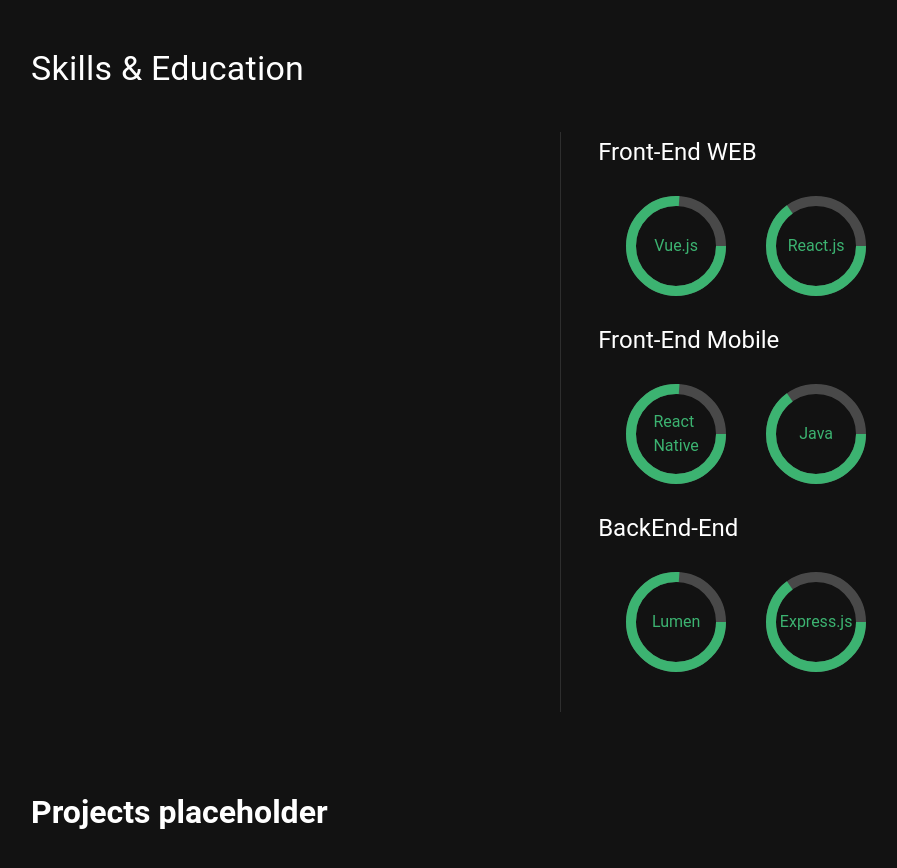
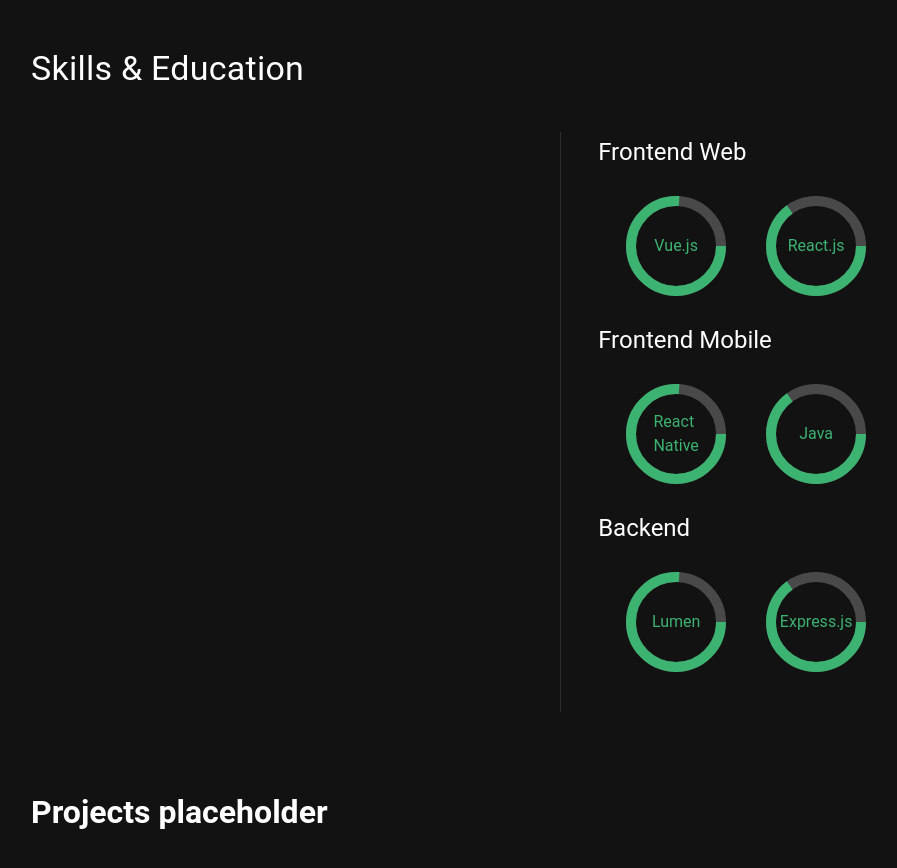
Before and after one commit to alfredo-baquedano/cv, a Vue app: page / in a window 1280 px wide. Shown: the part 1900-2768 px from the top of the page, without its empty margins (245-1142 px from the left). Built offline with nearby package versions, Linux system fonts and the light colour scheme; a small style sheet from the web is missing.

Commit message:
change some texts

```diff
--- a/src/views/Education.vue
+++ b/src/views/Education.vue
@@ -6,7 +6,7 @@
       </v-col>
       <v-divider inset vertical/>
       <v-col cols="5">
-        <h3 class="headline">Front-End WEB</h3>
+        <h3 class="headline">Frontend Web</h3>
         <v-row class="pa-5" justify="start">
           <v-col cols="auto" class="pa-5">
             <v-progress-circular
@@ -31,7 +31,7 @@
             </v-progress-circular>
           </v-col>
         </v-row>
-        <h3 class="headline">Front-End Mobile</h3>
+        <h3 class="headline">Frontend Mobile</h3>
         <v-row class="pa-5" justify="start">
           <v-col cols="auto" class="pa-5">
             <v-progress-circular
@@ -56,7 +56,7 @@
             </v-progress-circular>
           </v-col>
         </v-row>
-        <h3 class="headline">BackEnd-End</h3>
+        <h3 class="headline">Backend</h3>
         <v-row class="pa-5" justify="start">
           <v-col cols="auto" class="pa-5">
             <v-progress-circular
```
